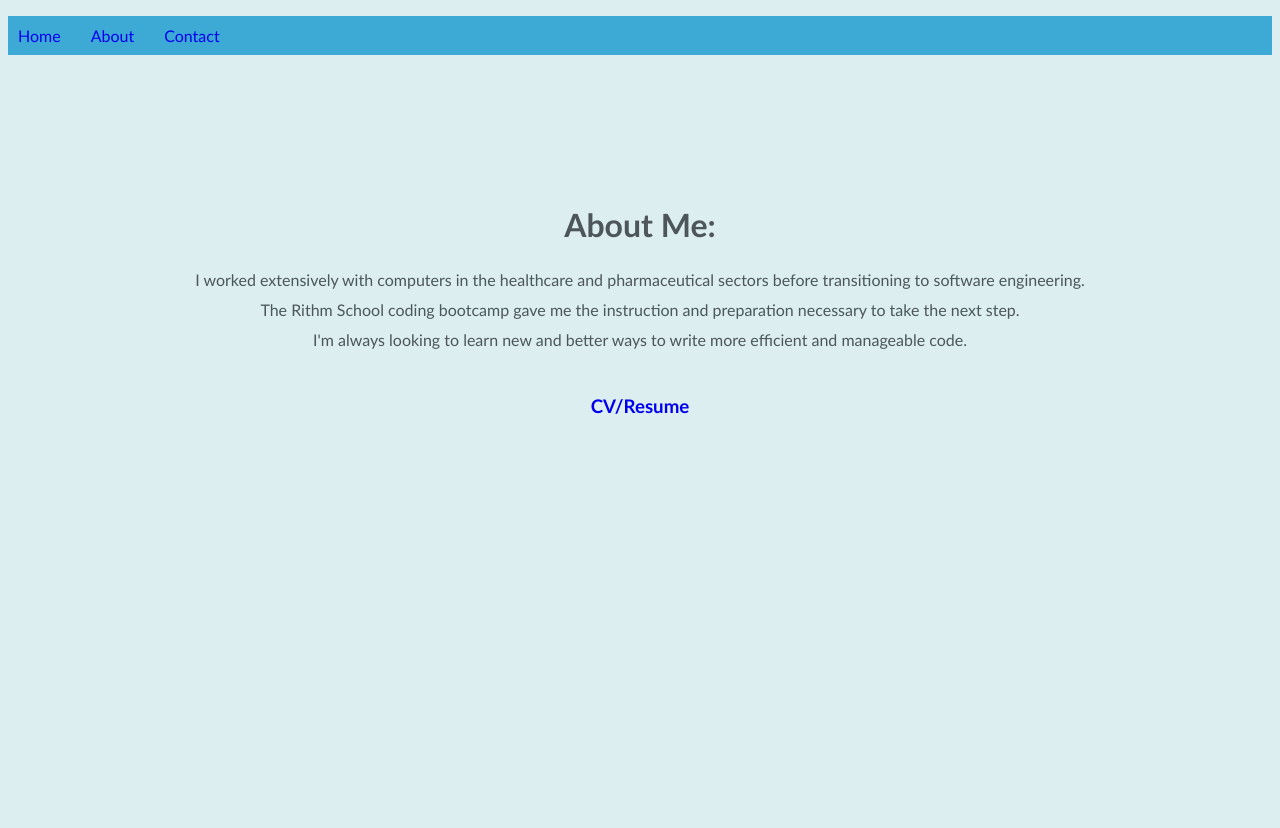
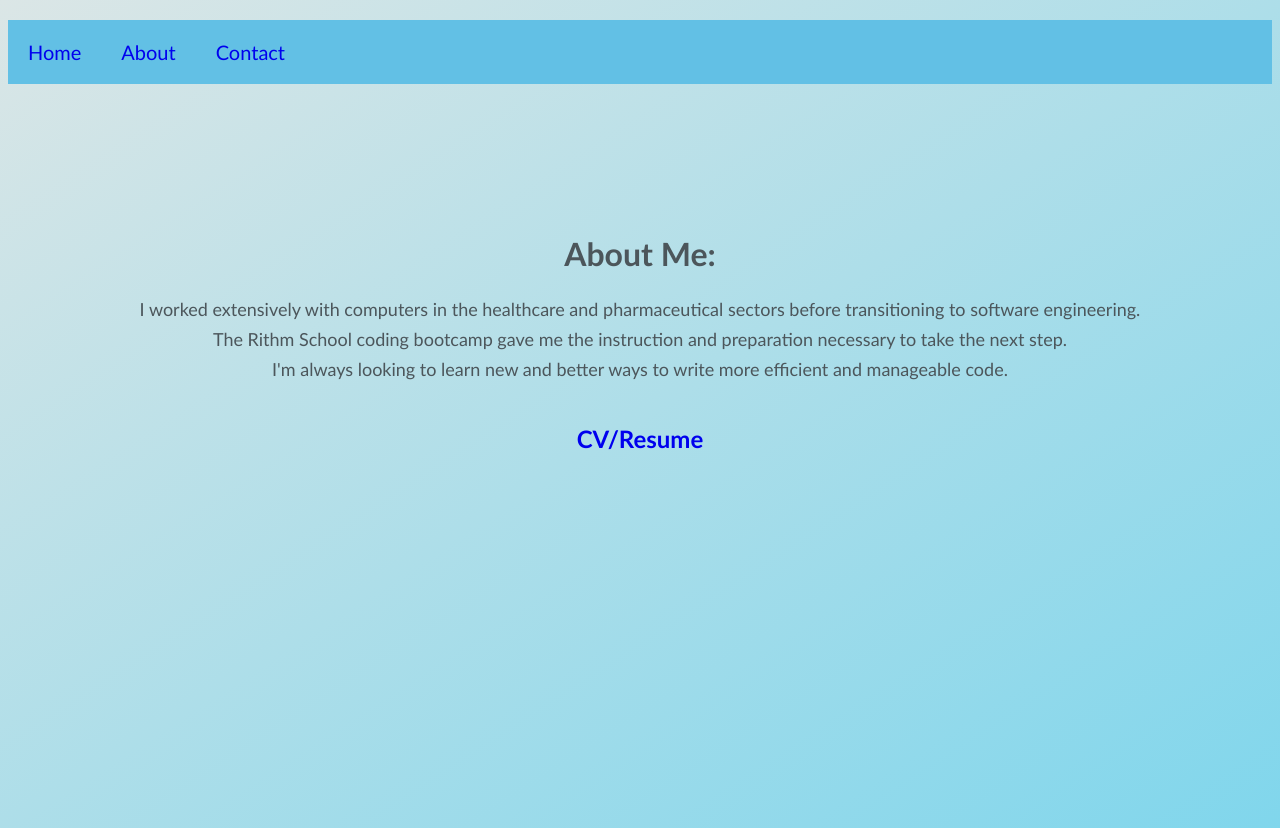
Before and after one commit to pdimaano/personal-website, a plain HTML site: page html/about.html in a window 1280 px wide. Before the commit the page ends 800 px from the top, so only its background shows below. Drawn offline with Linux system fonts and the light colour scheme.

Commit message:
style changes to background and navbar

```diff
--- a/css/style.css
+++ b/css/style.css
@@ -1,15 +1,17 @@
 body {
-    background-color: #dceeef;
+    background-image: linear-gradient(to bottom right, #dbe6e6, #80d6ec);
     font-family: 'Trebuchet MS', 'Lucida Sans Unicode', 'Lucida Grande', 'Lucida Sans', Arial, sans-serif;
-    color: #4c565b
+    color: #4c565b;
+    height: 100vh;
 }
 
 .navbar {
     list-style-type: none;
     display: flex;
-    gap: 30px;
-    background-color: #3caad5;
-    padding: 10px;
+    gap: 40px;
+    background-color: #62c0e5;
+    padding: 20px;
+    font-size: 20px;
 }
 
 a:link {
@@ -39,12 +41,13 @@ img {
     margin-top: 150px;
 }
 
-h3 {
+h2 {
     margin-top: 40px;
 }
 
 p {
     line-height: 30px;
+    font-size: 18px;
 }
 
 #contact {
--- a/html/about.html
+++ b/html/about.html
@@ -20,7 +20,7 @@
         <br>The Rithm School coding bootcamp gave me the instruction and preparation necessary to take the next step.
         <br>I'm always looking to learn new and better ways to write more efficient and manageable code.
       </p>
-      <h3><a href="../media/PDimaano_CV.pdf">CV/Resume</a></h3>
+      <h2><a href="../media/PDimaano_CV.pdf">CV/Resume</a></h2>
   </div>
 </body>
 </html>
```
